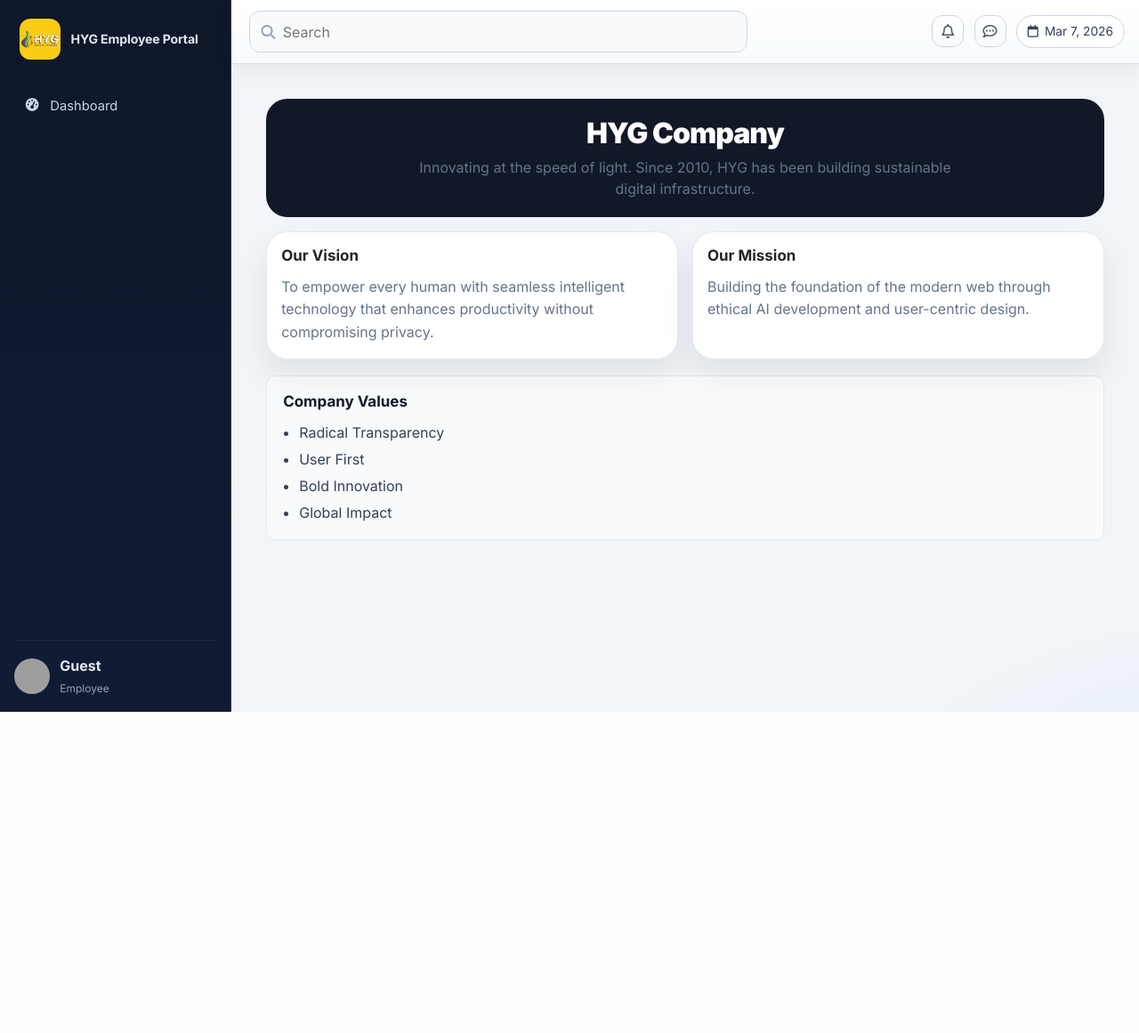
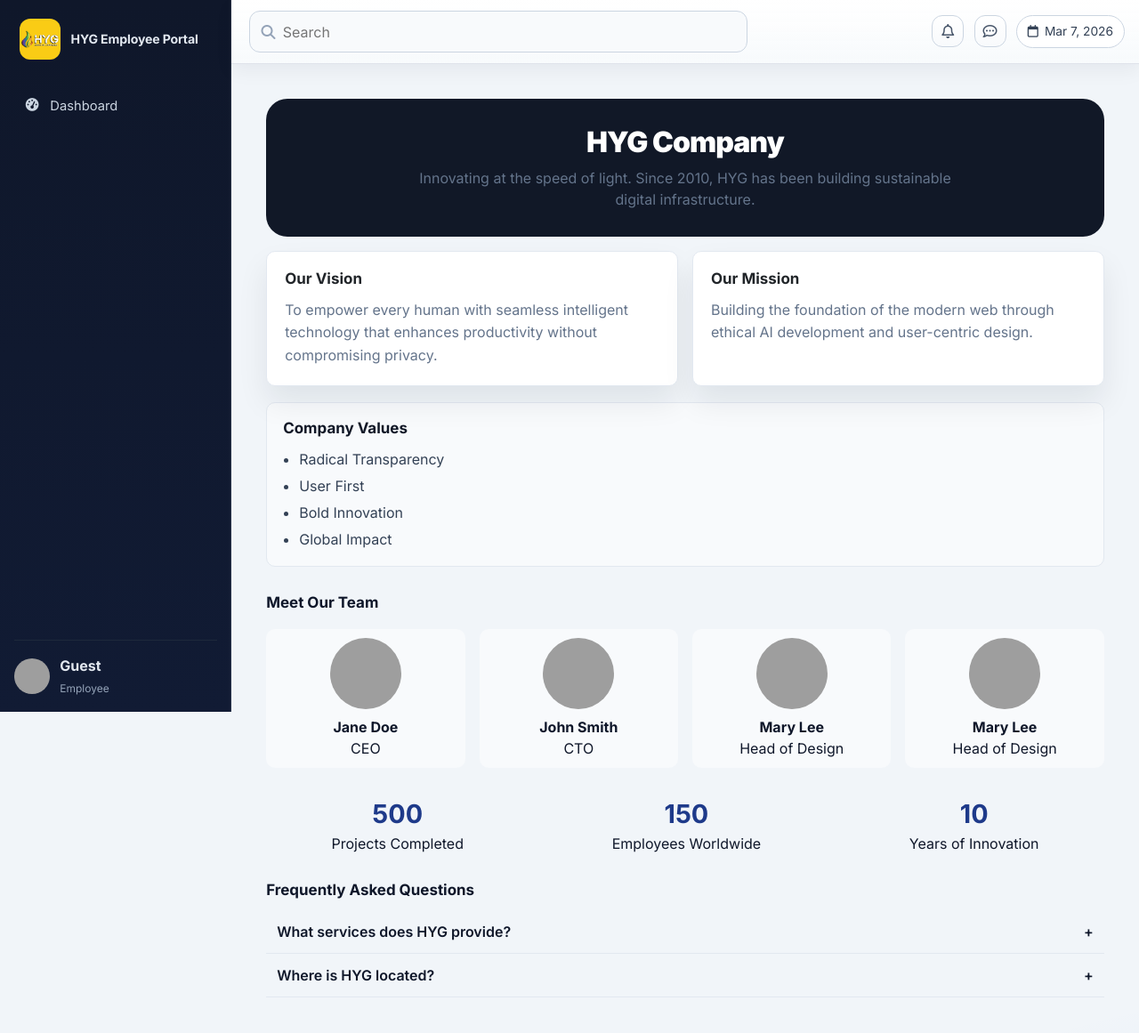
Before and after one commit to opalialuigiandreyengr-cmyk/hygportal, a Flask app: template website/templates/about.html in a window 1280 px wide. Shown: the whole page at 89% size. Before the commit the page ends 800 px from the top, so only its background shows below. Run offline with Flask 3, Linux system fonts and the light colour scheme; the template is opened without the code that fills it, so the values that code supplies are empty; grey boxes are pictures that could not be loaded.

Commit message:
update founder and about

```diff
--- a/website/templates/about.html
+++ b/website/templates/about.html
@@ -4,74 +4,184 @@
 {% block page_content %}
 
 <style>
-
 /* PAGE */
-.text-page{
-  max-width:1000px;
-  margin:auto;
-  padding:20px;
+.text-page {
+  max-width: 1000px;
+  margin: auto;
+  padding: 20px;
+  font-family: 'Inter', sans-serif;
 }
 
 /* HERO */
-.hero-block{
-  text-align:center;
-  padding:20px 10px;
+.hero-block {
+  text-align: center;
+  padding: 30px 10px;
 }
 
-.hero-block h1{
-  font-size:2rem;
-  font-weight:900;
-  letter-spacing:-0.03em;
+.hero-block h1 {
+  font-size: 2rem;
+  font-weight: 900;
+  letter-spacing: -0.03em;
 }
 
-.hero-block p{
-  margin-top:6px;
-  color:#64748b;
-  max-width:600px;
-  margin-left:auto;
-  margin-right:auto;
+.hero-block p {
+  margin-top: 8px;
+  color: #64748b;
+  max-width: 600px;
+  margin-left: auto;
+  margin-right: auto;
 }
 
 /* GRID */
-.split-2{
-  display:grid;
-  grid-template-columns:repeat(auto-fit,minmax(250px,1fr));
-  gap:16px;
-  margin-top:16px;
+.split-2 {
+  display: grid;
+  grid-template-columns: repeat(auto-fit, minmax(250px, 1fr));
+  gap: 16px;
+  margin-top: 16px;
 }
 
-/* CARD TEXT */
-.card p{
-  color:#64748b;
-  line-height:1.6;
+.card {
+  background: #ffffff;
+  border-radius: 10px;
+  padding: 20px;
+  border: 1px solid #e2e8f0;
+  transition: transform 0.3s, box-shadow 0.3s;
+}
+
+.card:hover {
+  transform: translateY(-4px);
+  box-shadow: 0 10px 20px rgba(0,0,0,0.08);
+}
+
+.card p {
+  color: #64748b;
+  line-height: 1.6;
 }
 
 /* CALLOUT */
-.callout{
-  margin-top:18px;
-  padding:18px;
-  border-radius:10px;
-  background:#f8fafc;
-  border:1px solid #e2e8f0;
+.callout {
+  margin-top: 18px;
+  padding: 18px;
+  border-radius: 10px;
+  background: #f8fafc;
+  border: 1px solid #e2e8f0;
 }
 
-.callout ul{
-  margin:0;
-  padding-left:18px;
-  display:grid;
-  gap:6px;
-  color:#334155;
+.callout ul {
+  margin: 0;
+  padding-left: 18px;
+  display: grid;
+  gap: 6px;
+  color: #334155;
 }
 
-/* MOBILE */
-@media (max-width:768px){
+/* TEAM */
+.team-grid {
+  display: grid;
+  grid-template-columns: repeat(auto-fit, minmax(180px, 1fr));
+  gap: 16px;
+  margin-top: 20px;
+}
 
-  .hero-block h1{
-    font-size:1.6rem;
+.team-member {
+  text-align: center;
+  padding: 10px;
+  border-radius: 10px;
+  background: #f8fafc;
+  transition: transform 0.3s, box-shadow 0.3s;
+}
+
+.team-member:hover {
+  transform: translateY(-4px);
+  box-shadow: 0 8px 16px rgba(0,0,0,0.08);
+}
+
+.team-member img {
+  width: 80px;
+  height: 80px;
+  border-radius: 50%;
+  object-fit: cover;
+  margin-bottom: 8px;
+}
+
+/* FAQ Accordion */
+.faq-item {
+  border-bottom: 1px solid #e2e8f0;
+}
+
+.faq-question {
+  cursor: pointer;
+  padding: 12px;
+  font-weight: 600;
+  display: flex;
+  justify-content: space-between;
+  align-items: center;
+}
+
+.faq-answer {
+  max-height: 0;
+  overflow: hidden;
+  transition: max-height 0.3s ease;
+  padding: 0 12px;
+  color: #64748b;
+}
+
+/* STATS COUNTER */
+.stats {
+  display: flex;
+  justify-content: space-around;
+  margin-top: 30px;
+  flex-wrap: wrap;
+  gap: 20px;
+  text-align: center;
+}
+
+.stat {
+  font-size: 1.8rem;
+  font-weight: 700;
+  color: #1e3a8a;
+}
+
+/* MOBILE IMPROVEMENTS */
+@media (max-width: 768px) {
+  .hero-block h1 {
+    font-size: 1.6rem;
   }
 
+  /* Show 2 columns for split-2 cards */
+  .split-2 {
+    grid-template-columns: repeat(2, 1fr);
+    gap: 12px;
+  }
+
+  /* Stats side by side */
+  .stats {
+    display: grid;
+    grid-template-columns: repeat(2, 1fr);
+    gap: 12px;
+    text-align: center;
+  }
+
+  /* Team grid: 2 per row */
+  .team-grid {
+    grid-template-columns: repeat(2, 1fr);
+    gap: 12px;
+  }
+
+  /* Reduce padding for mobile cards */
+  .card, .team-member, .callout {
+    padding: 12px;
+  }
+
+  /* FAQ padding adjustment */
+  .faq-question {
+    padding: 8px;
+  }
+
+  .faq-answer {
+    padding: 0 8px;
+  }
 }
-
 </style>
 
 <section class="text-page">
@@ -85,7 +195,6 @@
   </div>
 
   <div class="split-2">
-
     <article class="card">
       <h2 class="section-title">Our Vision</h2>
       <p>
@@ -101,12 +210,10 @@
         development and user-centric design.
       </p>
     </article>
-
   </div>
 
   <div class="callout">
     <h2 class="section-title">Company Values</h2>
-
     <ul>
       <li>Radical Transparency</li>
       <li>User First</li>
@@ -115,6 +222,95 @@
     </ul>
   </div>
 
+  <!-- TEAM SECTION -->
+  <h2 class="section-title" style="margin-top: 30px;">Meet Our Team</h2>
+  <div class="team-grid">
+    <div class="team-member">
+      <img src="{{ url_for('static', filename='images/team1.jpg') }}" alt="CEO">
+      <p><strong>Jane Doe</strong></p>
+      <p>CEO</p>
+    </div>
+    <div class="team-member">
+      <img src="{{ url_for('static', filename='images/team2.jpg') }}" alt="CTO">
+      <p><strong>John Smith</strong></p>
+      <p>CTO</p>
+    </div>
+    <div class="team-member">
+      <img src="{{ url_for('static', filename='images/team3.jpg') }}" alt="Head of Design">
+      <p><strong>Mary Lee</strong></p>
+      <p>Head of Design</p>
+    </div>
+        <div class="team-member">
+      <img src="{{ url_for('static', filename='images/team3.jpg') }}" alt="Head of Design">
+      <p><strong>Mary Lee</strong></p>
+      <p>Head of Design</p>
+    </div>
+  </div>
+
+  <!-- STATS SECTION -->
+  <div class="stats">
+    <div>
+      <div class="stat" data-target="500">0+</div>
+      <p>Projects Completed</p>
+    </div>
+    <div>
+      <div class="stat" data-target="150">0+</div>
+      <p>Employees Worldwide</p>
+    </div>
+    <div>
+      <div class="stat" data-target="10">0+</div>
+      <p>Years of Innovation</p>
+    </div>
+  </div>
+
+  <!-- FAQ SECTION -->
+  <h2 class="section-title" style="margin-top: 30px;">Frequently Asked Questions</h2>
+  <div class="faq-item">
+    <div class="faq-question">What services does HYG provide? <span>+</span></div>
+    <div class="faq-answer">
+      <p>We provide AI-powered solutions, web development, and digital infrastructure services tailored for enterprises.</p>
+    </div>
+  </div>
+  <div class="faq-item">
+    <div class="faq-question">Where is HYG located? <span>+</span></div>
+    <div class="faq-answer">
+      <p>HYG operates globally with offices in Asia, Europe, and North America.</p>
+    </div>
+  </div>
+
 </section>
 
+<script>
+// FAQ toggle
+document.querySelectorAll('.faq-question').forEach(item => {
+  item.addEventListener('click', () => {
+    const answer = item.nextElementSibling;
+    if(answer.style.maxHeight){
+      answer.style.maxHeight = null;
+      item.querySelector('span').textContent = '+';
+    } else {
+      answer.style.maxHeight = answer.scrollHeight + 'px';
+      item.querySelector('span').textContent = '-';
+    }
+  });
+});
+
+// Stats counter animation
+const counters = document.querySelectorAll('.stat');
+counters.forEach(counter => {
+  const updateCount = () => {
+    const target = +counter.getAttribute('data-target');
+    const count = +counter.innerText;
+    const increment = target / 100;
+    if(count < target){
+      counter.innerText = Math.ceil(count + increment);
+      setTimeout(updateCount, 20);
+    } else {
+      counter.innerText = target;
+    }
+  }
+  updateCount();
+});
+</script>
+
 {% endblock %}
```
Also changed, not shown: website/templates/founder.html (+111 -76 lines).
